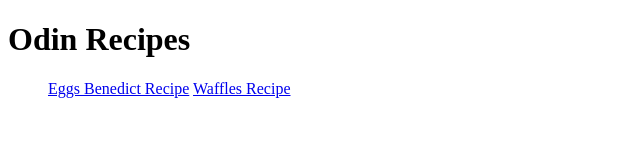
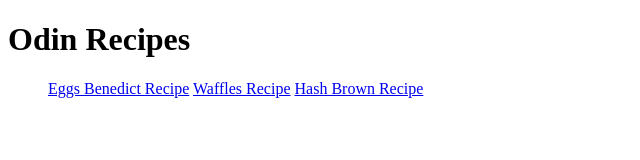
Before and after one commit to jdmrabe/odin-recipes, a plain HTML site: page index.html in a window 1280 px wide. Shown: the whole page, without its empty margins (0-640 px from the left). Drawn offline with Linux system fonts and the light colour scheme.

Commit message:
Add hash brown to recipe list

```diff
--- a/index.html
+++ b/index.html
@@ -9,6 +9,7 @@
         <ul>
             <a href="recipes/eggs-benedict.html">Eggs Benedict Recipe</a>
             <a href="recipes/waffles.html">Waffles Recipe</a>
+            <a href="recipes/hash-browns.html">Hash Brown Recipe</a>
         </ul>
     </body>
 </html>
```
